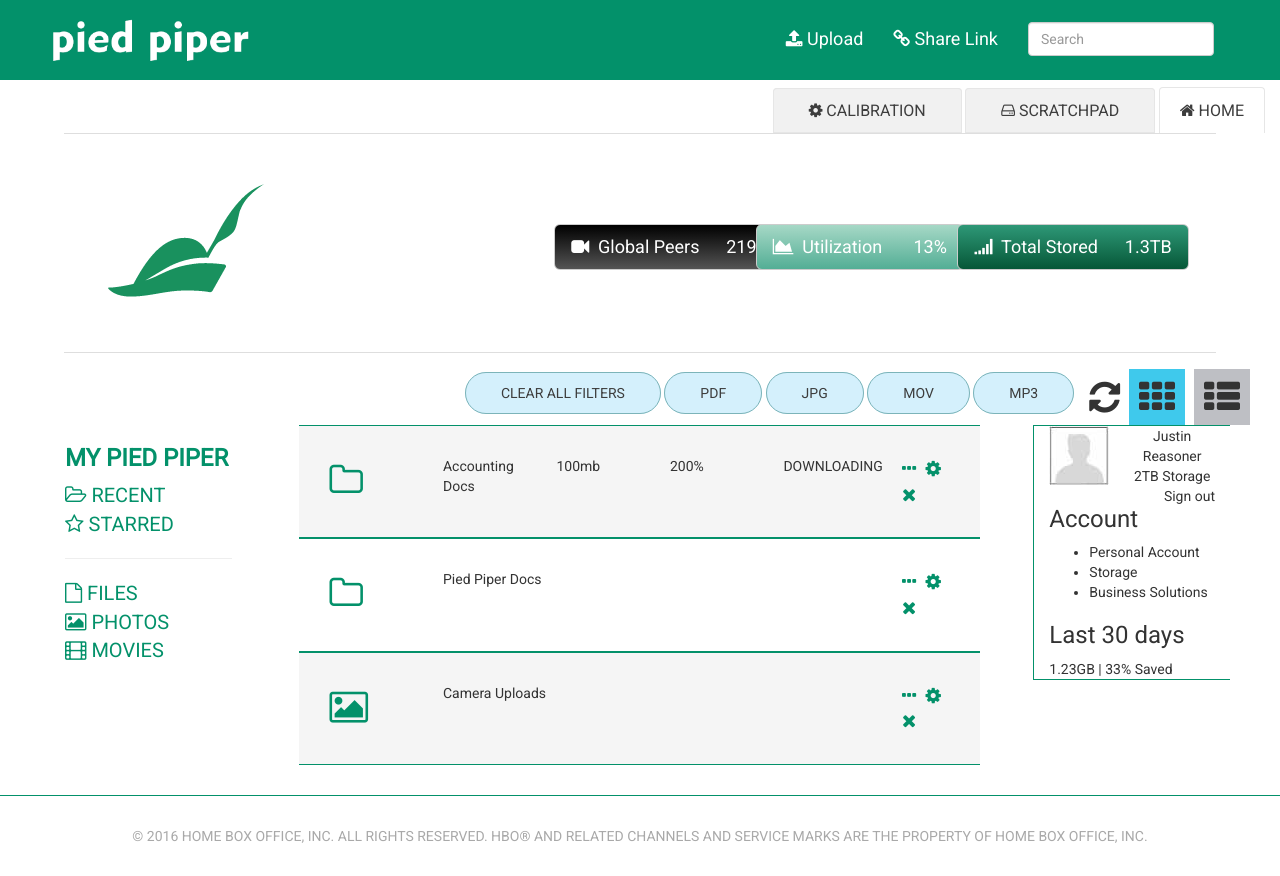
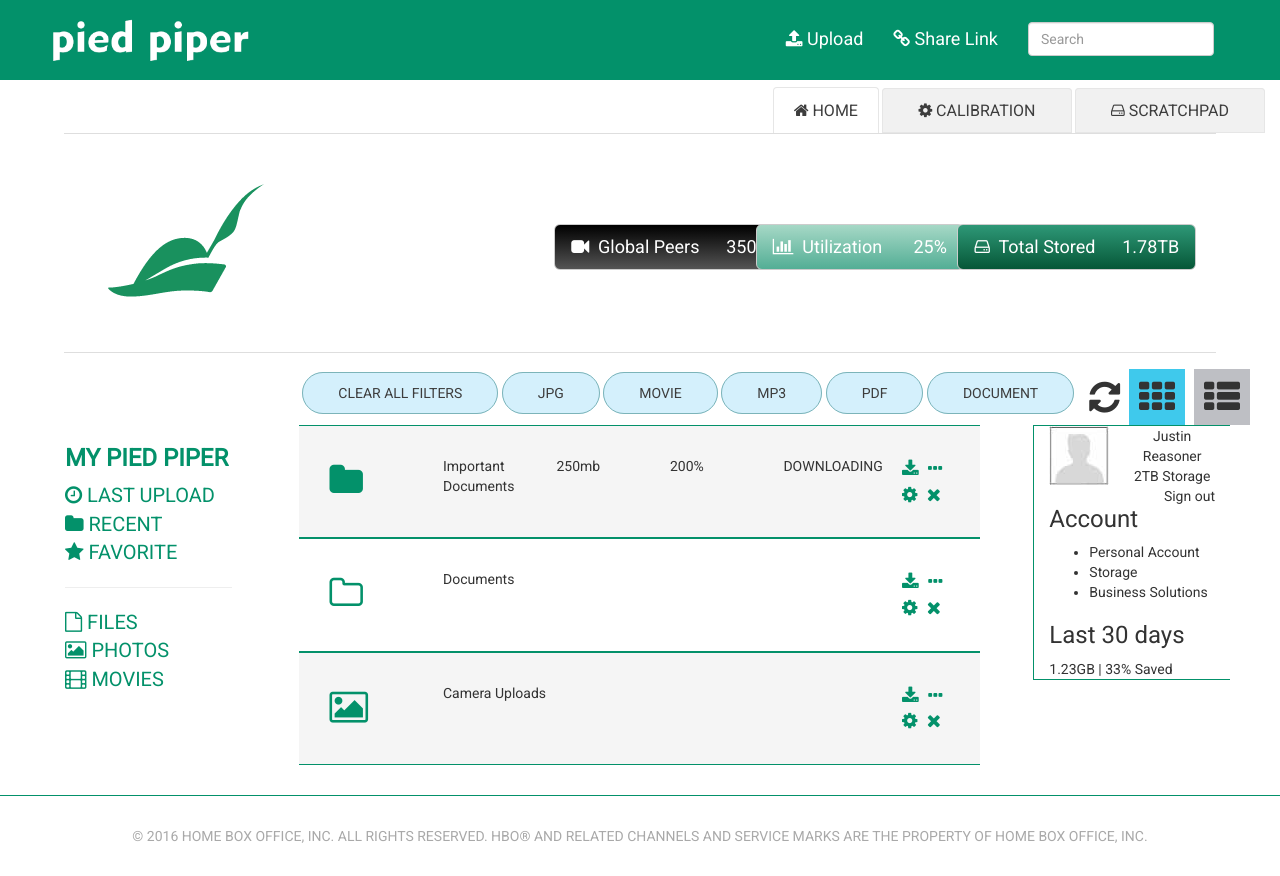
Before and after one commit to Pixellato/piedpiper-beta, a plain HTML site: page index.html in a window 1280 px wide. Drawn offline with nearby package versions, Linux system fonts and the light colour scheme.

Commit message:
Update index.html

```diff
--- a/index.html
+++ b/index.html
@@ -54,9 +54,9 @@
 </nav>
 
 <ul class="tabs">
+    <li><a href="#" class="active"><i class="fa fa-home" aria-hidden="true"></i> Home</a></li>
     <li><a href="#"><i class="fa fa-cog" aria-hidden="true"></i> Calibration</a></li>
     <li><a href="#"><i class="fa fa-hdd-o" aria-hidden="true"></i> Scratchpad</a></li>
-    <li><a href="#" class="active"><i class="fa fa-home" aria-hidden="true"></i> Home</a></li>
 </ul>
 <div class="tab-bar"></div>
 
@@ -66,17 +66,17 @@
     </div>
     <div class="col-md-2 col-md-offset-2">
         <div class="btn btn-default btn-lg peers">
-            <i class="fa fa-video-camera" aria-hidden="true"></i>&nbsp; Global Peers &nbsp;&nbsp;&nbsp;&nbsp;&nbsp;2191
+            <i class="fa fa-video-camera" aria-hidden="true"></i>&nbsp; Global Peers &nbsp;&nbsp;&nbsp;&nbsp;&nbsp;3500
         </div>
     </div>
     <div class="col-md-2">
         <div class="btn btn-default btn-lg util">
-            <i class="fa fa-area-chart" aria-hidden="true"></i>&nbsp; Utilization &nbsp;&nbsp;&nbsp;&nbsp;&nbsp;&nbsp;13%
+            <i class="fa fa-bar-chart" aria-hidden="true"></i>&nbsp; Utilization &nbsp;&nbsp;&nbsp;&nbsp;&nbsp;&nbsp;25%
         </div>
     </div>
     <div class="col-md-2">
         <div class="btn btn-default btn-lg stored">
-            <i class="fa fa-signal" aria-hidden="true"></i>&nbsp; Total Stored &nbsp;&nbsp;&nbsp;&nbsp;&nbsp;1.3TB
+            <i class="fa fa-hdd-o" aria-hidden="true"></i>&nbsp; Total Stored &nbsp;&nbsp;&nbsp;&nbsp;&nbsp;1.78TB
         </div>
     </div>
 </div>
@@ -92,18 +92,20 @@
 
 <ul class="filters">
     <li><a href="#">Clear all filters</a></li>
+    <li><a href="#">JPG</a></li>
+    <li><a href="#">MOVIE</a></li>
+    <li><a href="#">MP3</a></li>
     <li><a href="#">PDF</a></li>
-    <li><a href="#">JPG</a></li>
-    <li><a href="#">MOV</a></li>
-    <li><a href="#">MP3</a></li>
+    <li><a href="#">Document</a></li>
 </ul>
 <div class="clearfix"></div>
 
 <div class="container-fluid">
     <div class="col-md-2 quick">
         <h1>My Pied Piper</h1>
-        <div><i class="fa fa-folder-open-o" aria-hidden="true"></i> Recent</div>
-        <div><i class="fa fa-star-o" aria-hidden="true"></i> Starred</div>
+        <div><i class="fa fa-clock-o" aria-hidden="true"></i> Last Upload</div>
+        <div><i class="fa fa-folder" aria-hidden="true"></i> Recent</div>
+        <div><i class="fa fa-star" aria-hidden="true"></i> Favorite</div>
         <hr>
         <div><i class="fa fa-file-o" aria-hidden="true"></i> Files</div>
         <div><i class="fa fa-picture-o" aria-hidden="true"></i> Photos</div>
@@ -113,13 +115,13 @@
 
         <div class="row box">
             <div class="col-md-2 icon section">
-                <i class="fa fa-folder-o" aria-hidden="true"></i>
+                <i class="fa fa-folder" aria-hidden="true"></i>
             </div>
             <div class="col-md-2 name section">
-                Accounting Docs
+                Important Documents
             </div>
             <div class="col-md-2 size section">
-                100mb
+                250mb
             </div>
             <div class="col-md-2 compression section">
                 200%
@@ -128,6 +130,7 @@
                 Downloading
             </div>
             <div class="col-md-2 options section">
+                <i class="fa fa-download" aria-hidden="true"></i>
                 <i class="fa fa-ellipsis-h" aria-hidden="true"></i>
                 <i class="fa fa-cog" aria-hidden="true"></i>
                 <i class="fa fa-times" aria-hidden="true"></i>
@@ -138,9 +141,10 @@
                 <i class="fa fa-folder-o" aria-hidden="true"></i>
             </div>
             <div class="col-md-8 name section">
-                Pied Piper Docs
+               Documents
             </div>
             <div class="col-md-2 options section">
+                <i class="fa fa-download" aria-hidden="true"></i>
                 <i class="fa fa-ellipsis-h" aria-hidden="true"></i>
                 <i class="fa fa-cog" aria-hidden="true"></i>
                 <i class="fa fa-times" aria-hidden="true"></i>
@@ -154,6 +158,7 @@
                 Camera Uploads
             </div>
             <div class="col-md-2 options section">
+                <i class="fa fa-download" aria-hidden="true"></i>
                 <i class="fa fa-ellipsis-h" aria-hidden="true"></i>
                 <i class="fa fa-cog" aria-hidden="true"></i>
                 <i class="fa fa-times" aria-hidden="true"></i>
```
